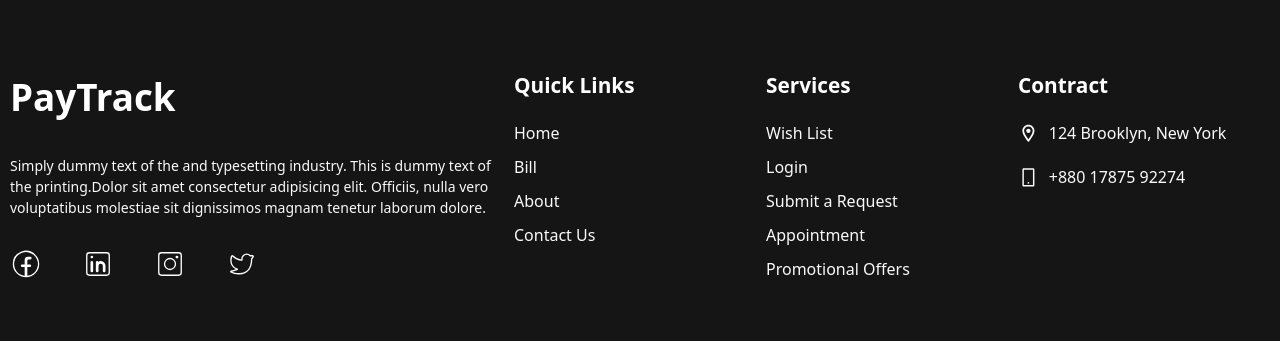
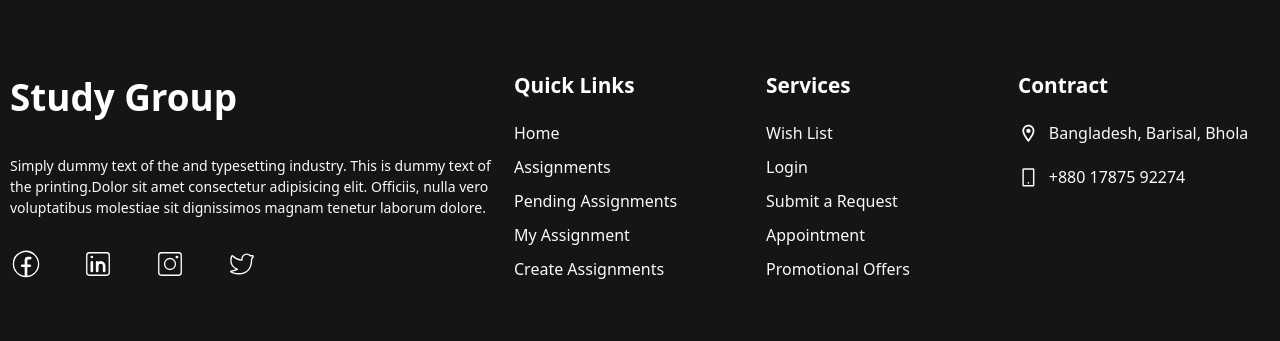
Before and after one commit to shsobur/Study-Group-Client, a React (Vite) app: page / in a window 1280 px wide. Shown: the part 1590-1931 px from the top of the page. Built offline with nearby package versions, Linux system fonts and the light colour scheme; no server answers.

Commit message:
Footer bug fixed

```diff
--- a/src/Layouts/Shared/Footer/Footer.jsx
+++ b/src/Layouts/Shared/Footer/Footer.jsx
@@ -18,7 +18,7 @@ const Footer = () => {
             <div className="footer_content_top_container">
               <div id="footer_box-1" className="main_footer_title_container">
                 <div className="footer_main_title_container">
-                  <h2>PayTrack</h2>
+                  <h2>Study Group</h2>
                 </div>
 
                 <p>
@@ -64,13 +64,16 @@ const Footer = () => {
                   <Link to="/">Home</Link>
                 </p>
                 <p>
-                  <Link to="/bill">Bill</Link>
+                  <Link to="/assignments">Assignments</Link>
                 </p>
                 <p>
-                  <Link to="/about">About</Link>
+                  <Link to="/pending-assignments">Pending Assignments</Link>
                 </p>
                 <p>
-                  <Link to="/contact">Contact Us</Link>
+                  <Link to="/my-assignments">My Assignment</Link>
+                </p>
+                <p>
+                  <Link to="/create-assignments">Create Assignments</Link>
                 </p>
               </div>
 
@@ -90,7 +93,7 @@ const Footer = () => {
                   <p>
                     <MdOutlineLocationOn />
                   </p>
-                  <h3>124 Brooklyn, New York</h3>
+                  <h3>Bangladesh, Barisal, Bhola</h3>
                 </div>
 
                 <div className="footer_contact_info_container">
```
Also changed, not shown: src/Layouts/Pages/Home/Benefit/Benefit.jsx (+0 -9 lines).
